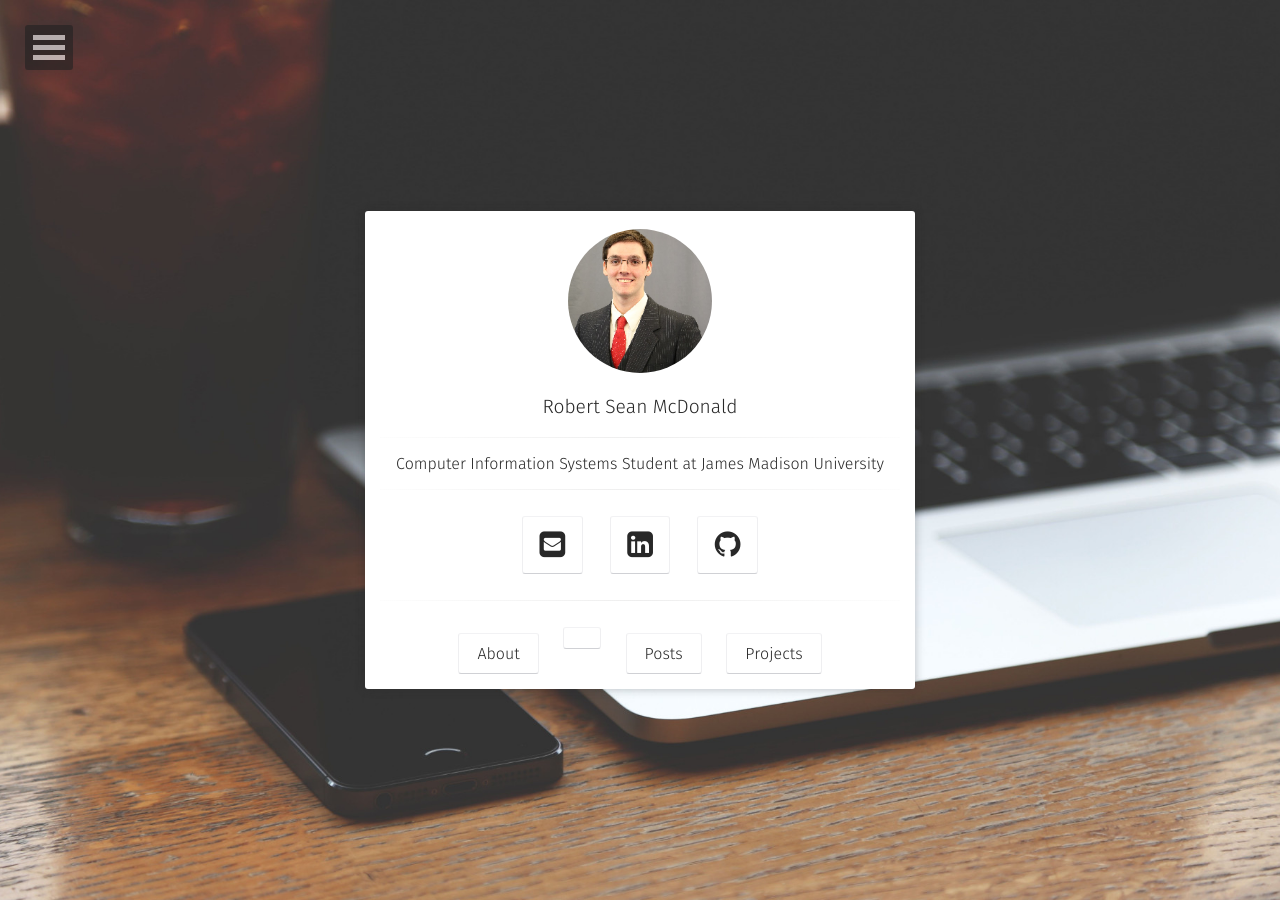
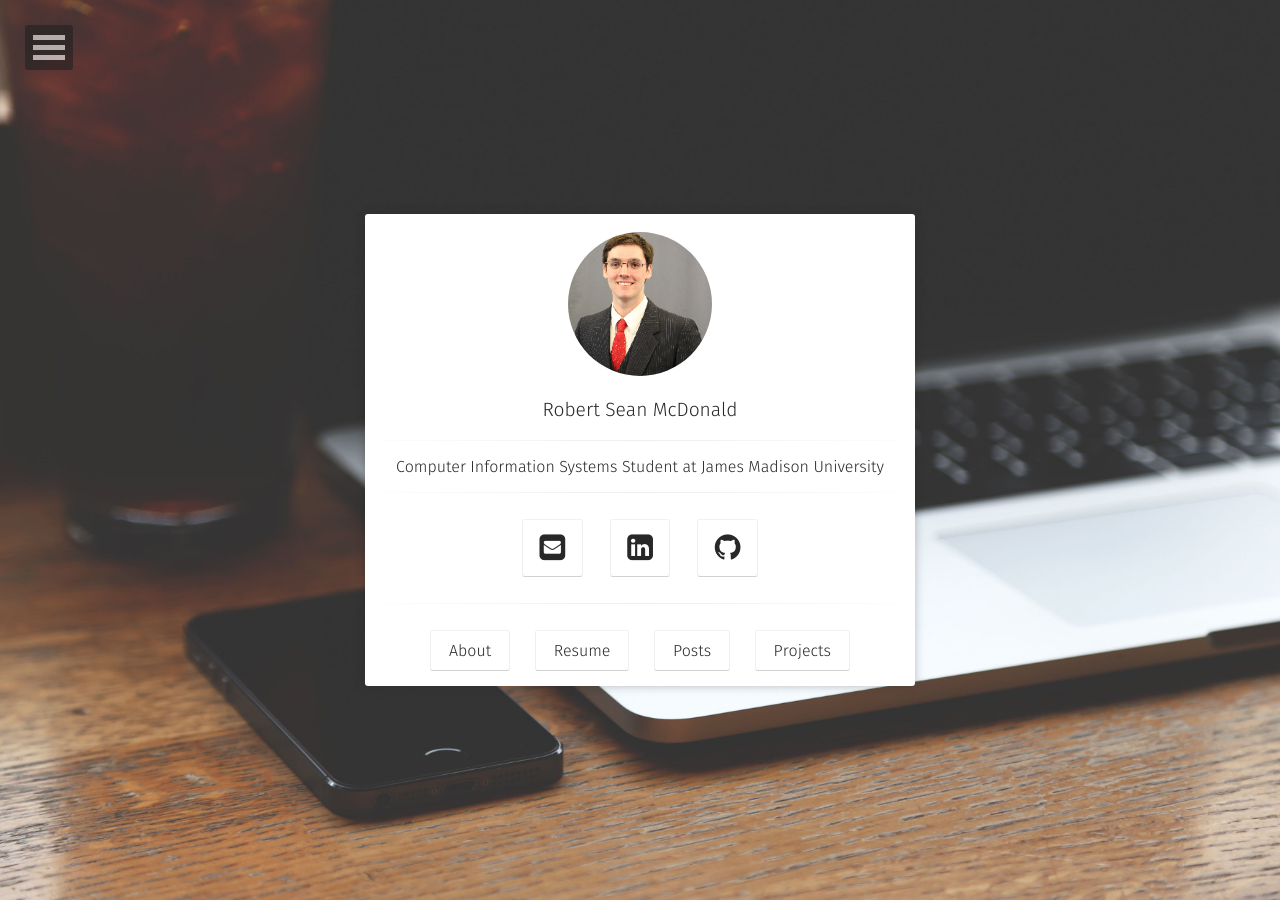
Before and after one commit to mcdonars/mcdonars.github.io, a Jekyll site: the page built from index.html, in a window 1280 px wide. Built offline with Jekyll 4.4.1, drawn with Linux system fonts in a browser that asks for light colours; some web fonts are replaced.

Commit message:
updated readme and homepage button[D

```diff
--- a/_layouts/home.html
+++ b/_layouts/home.html
@@ -35,7 +35,9 @@ layout: compress
                          <a class="btn zoombtn" href="{{ site.url }}/about">
                          About
                          </a>
-                         <a class="btn zoombtn" href="mcdonars_resume.pdf"></a>
+                         <a class="btn zoombtn" href="mcdonars_resume.pdf">
+                         Resume
+                         </a>
                          <a class="btn zoombtn" href="{{ site.url }}/posts">
                          Posts
                          </a>
```
Also changed, not shown: README.md.
